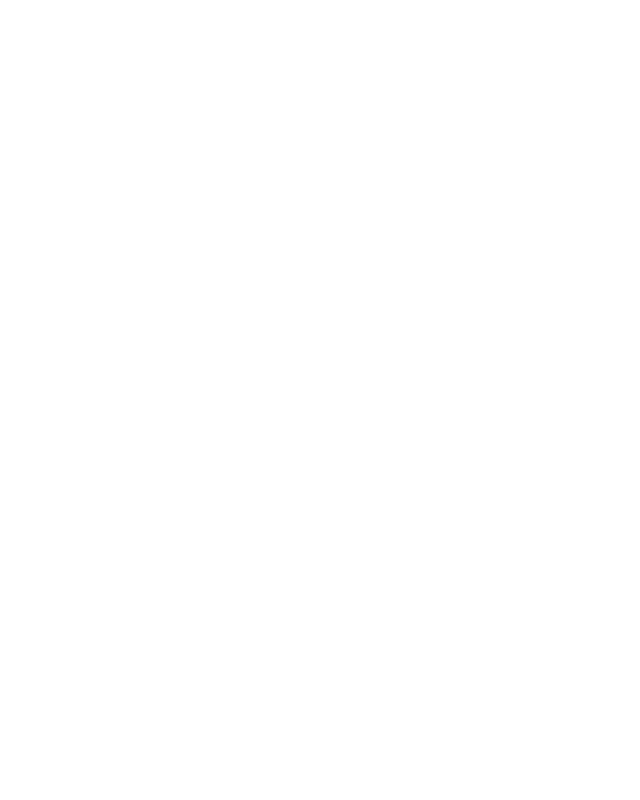
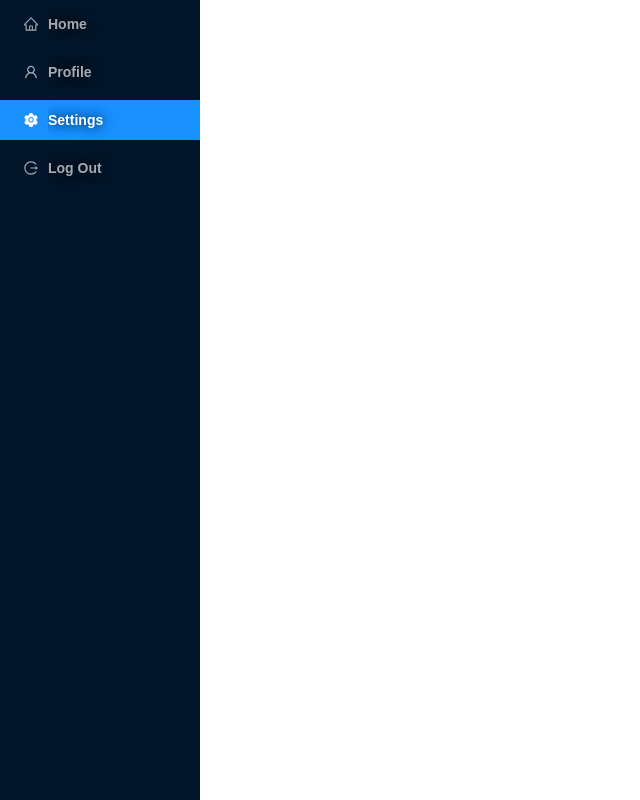
Before and after one commit to ngschneider/BeeYa, a React (Create React App) app in the folder frontend/antd-app/: page /Setting in a window 1280 px wide. Shown: the whole page, without its empty margins (0-640 px from the left). Built offline with nearby package versions, Linux system fonts and the light colour scheme.

Commit message:
Added sider to Settings page w/ routing

```diff
--- a/frontend/antd-app/src/App.css
+++ b/frontend/antd-app/src/App.css
@@ -178,11 +178,10 @@
   margin-bottom: 1px;
 }
 
-/*Sider*/
-.Logout {
-  font-size: small;
-  text-align: center;
-  font-family: Arial, Helvetica, sans-serif;
-  font-weight: bold;
-  text-shadow: 0px 0px 12px black;
+/*Settings*/
+
+.settingsMenu{
+  width: 600px;
+  border: 1px solid grey;
+  margin-left: 200px;
 }
--- a/frontend/antd-app/src/components/Home.js
+++ b/frontend/antd-app/src/components/Home.js
@@ -16,14 +16,12 @@
 
 export default class Home extends Component {
 
-    constructor(props){
+    constructor(){
         super();
         this.state = {
             text: '',
             username: "",
-            userid:-1,
-            logOutModalVisible: false,
-            redirect: false
+            userid:-1
         };
     }
     feedPostsFetch(uid){
@@ -83,6 +81,17 @@
         });
     }
 
+    handleSettingsClick = () =>{
+        this.props.history.push("/Setting");
+        this.props.history.push({
+            pathname:"/Setting",
+            state:{
+                username:this.state.username,
+                userid:this.state.userid
+            }
+        });
+    }
+
 
 
 
@@ -131,7 +140,8 @@
                             onClick={this.handleProfileClick}>
                                 Profile
                             </Menu.Item>
-                            <Menu.Item key="3" icon={<SettingFilled/>}>
+                            <Menu.Item key="3" icon={<SettingFilled/>}
+                            onClick={this.handleSettingsClick}>
                                 Settings
                             </Menu.Item>
                             {/*Log Out PopConfirm*/}
--- a/frontend/antd-app/src/components/Setting.js
+++ b/frontend/antd-app/src/components/Setting.js
@@ -1,21 +1,98 @@
-import  React, {Component} from ("react");
+import  React, {Component} from "react";
 
+import { Image, Divider, Form, Input, Button, Layout, Menu, Row, Col,  Avatar, Popconfirm, message} from 'antd';
+import {HomeOutlined, SettingFilled, UserOutlined, UploadOutlined, FileImageOutlined, LogoutOutlined} from '@ant-design/icons';
+
+
+const {Content, Sider} = Layout;
 export default class Setting extends Component{
 
     constructor(){
         super();
-
         this.state = {
 
-        }
+        };
+    }
+    handleHomeClick = () => {
+        this.props.history.push({
+            pathname:"/Home"
+        });
+    }
 
+    handleProfileClick = () =>{
+        this.props.history.push("/Profile");
+        this.props.history.push({
+            pathname:"/Profile"
+        });
     }
+
+    logoutConfirm = (e) => {
+        console.log(e);
+        message.success('You have been logged out.');
+
+        this.props.history.push({
+            pathname:"/"
+        });
+      }
+
+      logoutCancel(e) {
+        console.log(e);
+        message.error('Log Out Cancelled');
+      }
 
     componentDidMount(){
 
     }
 
     render(){
+        return (
+            <div>
+            <Layout>
+                <div className="homeSider">
+                <Sider style={{
+                    overflow: 'auto',
+                    width: '200vw',
+                    height: '100vh',
+                    position: 'fixed',
+                    left: 0,
+                }}>
+                    {/*Sidebar Menu*/}
+                    <Menu theme="dark" mode="inline" defaultSelectedKeys={['3']} style={{width:"200px", minWidth:"200px"}}>
+                        <Menu.Item key="1" icon={<HomeOutlined />}
+                        onClick={this.handleHomeClick}>
+                            Home
+                        </Menu.Item>
+                        <Menu.Item key="2" icon={<UserOutlined />}
+                        onClick={this.handleProfileClick}>
+                            Profile
+                        </Menu.Item>
+                        <Menu.Item key="3" icon={<SettingFilled/>}>
+                            Settings
+                        </Menu.Item>
+                        {/*Log Out PopConfirm*/}
+                        <Menu.Item key="4" icon={<LogoutOutlined/>}>
+                                <Popconfirm
+                                        title="Are you sure you would like to log out?"
+                                        onConfirm={this.logoutConfirm}
+                                        onCancel={this.logoutCancel}
+                                        okText="Log Out"
+                                        cancelText="Cancel"
+                                    >
+                                        <a href="#">Log Out</a>
+                                </Popconfirm>
+                        </Menu.Item>
+
+                    </Menu>
+                </Sider>
+                </div>
+
+                <Content>
+
+                </Content>
+            </Layout>
+        </div>
+        )
+
 
     }
 
--- a/frontend/antd-app/src/components/landing.js
+++ b/frontend/antd-app/src/components/landing.js
@@ -126,10 +126,11 @@
         this.signUpFetch(user, disp, email, pass);
     }
 
-    showModal = () => {
+    showModal = e => {
         this.setState({
             visibleModal: true,
         });
+        console.log("Modal Shown.")
     };
 
     handleOk = e => {
@@ -220,9 +221,9 @@
                 <Button type="primary" htmlType="button" size={"large"}
                 style={{paddingInline:"50px", backgroundColor:"rebeccapurple", borderColor:"rebeccapurple"}}
                 wrapperCol={{span:24}}
-                onClick={this.showModal}>Create New Account </Button>
+                onClick={this.showModal}>Create New Account</Button>
 
-                <Modal title="Create New Account" visibleModal={this.state.visibleModal}
+                <Modal title="Create New Account" visible={this.state.visibleModal}
                 onOk={this.handleOk} onCancel={this.handleCancel}
                 footer={null}
                 closable="true"
--- a/frontend/antd-app/src/components/profile.js
+++ b/frontend/antd-app/src/components/profile.js
@@ -105,6 +105,17 @@
         });
     }
 
+    handleSettingsClick = () =>{
+        this.props.history.push("/Setting");
+        this.props.history.push({
+            pathname:"/Setting",
+            state:{
+                username:this.state.username,
+                userid:this.state.userid
+            }
+        });
+    }
+
     logoutConfirm = (e) => {
         console.log(e);
         message.success('You have been logged out.');
@@ -150,7 +161,8 @@
                             <Menu.Item key="2" icon={<UserOutlined />}>
                                 Profile
                             </Menu.Item>
-                            <Menu.Item key="3" icon={<SettingFilled/>}>
+                            <Menu.Item key="3" icon={<SettingFilled/>}
+                            onClick={this.handleSettingsClick}>
                                 Settings
                             </Menu.Item>
                              {/*Log Out PopConfirm*/}
--- a/frontend/antd-app/src/index.js
+++ b/frontend/antd-app/src/index.js
@@ -8,6 +8,7 @@
 import Home from './components/Home';
 import { createBrowserHistory } from "history";
 import Profile from './components/profile';
+import Setting from './components/Setting';
 
 export const appHistory = createBrowserHistory();
 
@@ -17,6 +18,7 @@
       <Route exact path="/" component={ Landing }/>
       <Route exact path="/Home" component={Home}/>
       <Route exact path="/Profile" component={Profile}/>
+      <Route exact path="/Setting" component={Setting}/>
     </Switch>
   </BrowserRouter>,
 
```
